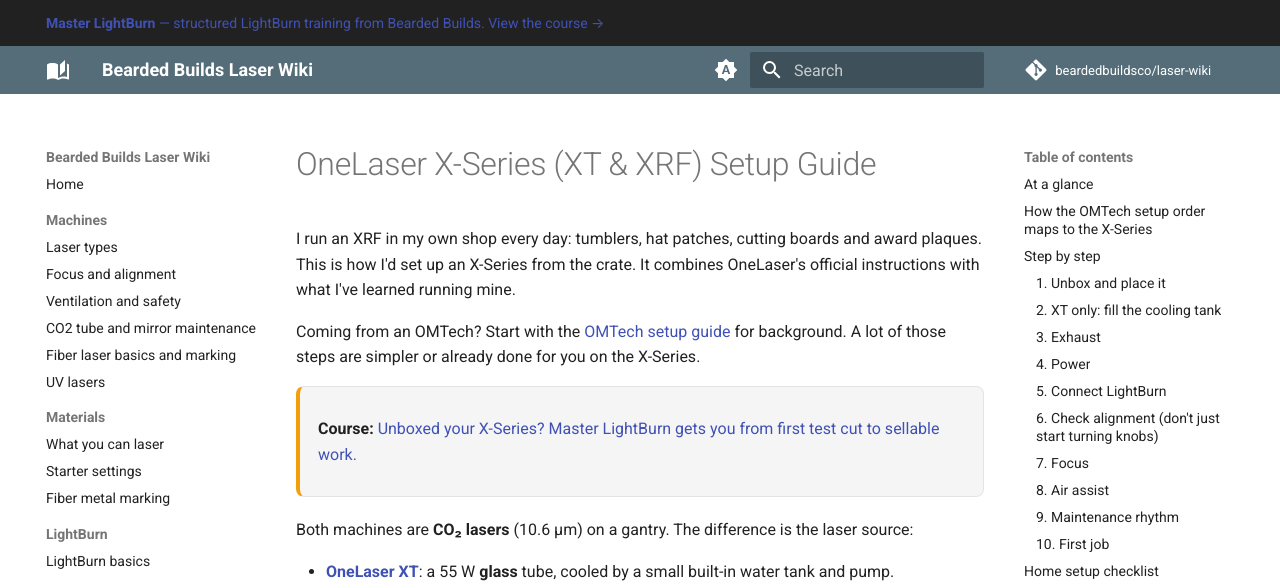
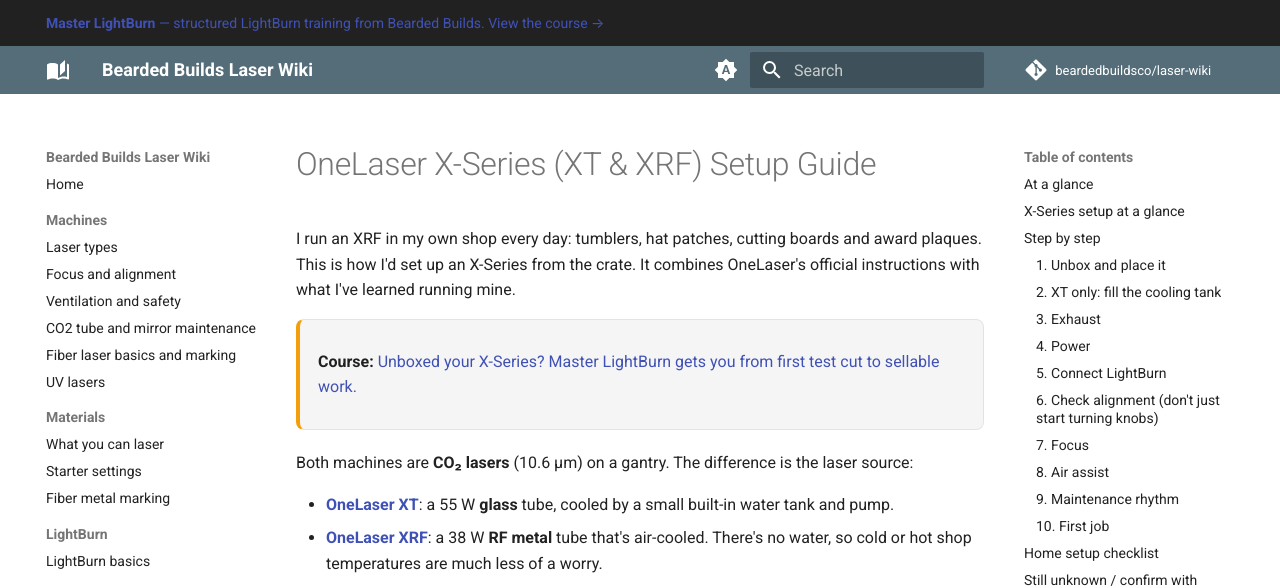
Before and after one commit to beardedbuildsco/laser-wiki, an MkDocs documentation site: the page built from docs/reference/onelaser-x-series-setup.md, in a window 1280 px wide and 900 px high, cut to the strip 0-588 px from the top of the window. Built offline with MkDocs 1.6.1 and Material for MkDocs 9.7.7, drawn with Linux system fonts in a browser that asks for light colours; comment, search, counter and statistics services are not loaded; some of the changed text lies outside the part shown.

Commit message:
Remove OMTech references from OneLaser X-Series and Hydra guides

```diff
--- a/docs/reference/onelaser-x-series-setup.md
+++ b/docs/reference/onelaser-x-series-setup.md
@@ -3,13 +3,11 @@ title: OneLaser X-Series (XT / XRF) Setup Guide
 description: How I set up a OneLaser XT or XRF desktop CO2 laser, with OneLaser's official steps, my own shop notes, and video walkthroughs.
 ---
 
-<!-- DRAFT (not rendered): companion to the OMTech setup guide. Sources: 1laser.com product pages, 2025 X Series manual (PDF), OneLaser Wiki (wiki.1laser.com), Brandt's YouTube videos. Captured Nov 14, 2026. -->
+<!-- DRAFT (not rendered): OneLaser setup reference. Sources: 1laser.com product pages, 2025 X Series manual (PDF), OneLaser Wiki (wiki.1laser.com), Brandt's YouTube videos. Captured Nov 14, 2026. -->
 
 # OneLaser X-Series (XT & XRF) Setup Guide
 
 I run an XRF in my own shop every day: tumblers, hat patches, cutting boards and award plaques. This is how I'd set up an X-Series from the crate. It combines OneLaser's official instructions with what I've learned running mine.
-
-Coming from an OMTech? Start with the [OMTech setup guide](omtech-setup-guide.md) for background. A lot of those steps are simpler or already done for you on the X-Series.
 
 <div class="bb-cta bb-cta--compact" markdown="1">
 **Course:** [Unboxed your X-Series? Master LightBurn gets you from first test cut to sellable work.](https://course.beardedbuildsco.com/master-lightburn?utm_source=wiki&utm_medium=cta&utm_campaign=onelaser-x-series-setup)
@@ -43,9 +41,9 @@ Both machines are **CO₂ lasers** (10.6 µm) on a gantry. The difference is the
 | Origin | **Rear left** | **Rear left** | OneLaser Wiki |
 | Laser safety class | **Conflicting:** manual says Class 2, XRF product page says "Class 1 design" | Same | Manual vs. XRF page |
 
-## How the OMTech setup order maps to the X-Series
+## X-Series setup at a glance
 
-| OMTech step | XT | XRF |
+| Step | XT | XRF |
 |---|---|---|
 | 1. Install the tube | **Skip.** The tube ships installed | **Skip.** Sealed RF source |
 | 2. Cooling | Fill the internal tank (details below) | **Skip** |
@@ -194,7 +192,7 @@ This is OneLaser's recommended rhythm from their [maintenance guide](https://wik
 
 ### 10. First job
 
-1. Run test cards (see the [OMTech guide](omtech-setup-guide.md#13-test-cards)).
+1. Run test cards.
 2. Start from OneLaser's published starting parameters: [38 W RF](https://wiki.1laser.com/en/knowledge-base/material-processing/different-materials-parameters/38w) or [55 W glass](https://wiki.1laser.com/en/knowledge-base/material-processing/different-materials-parameters/55w).
 3. Use my [starter settings](../materials/starter-settings.md).
 
```
Also changed, not shown: docs/reference/onelaser-hydra-setup.md (+2 -4 lines).
